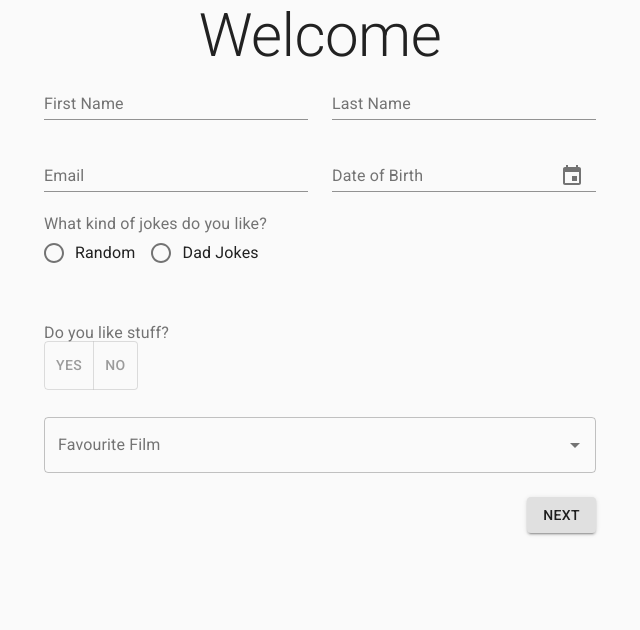
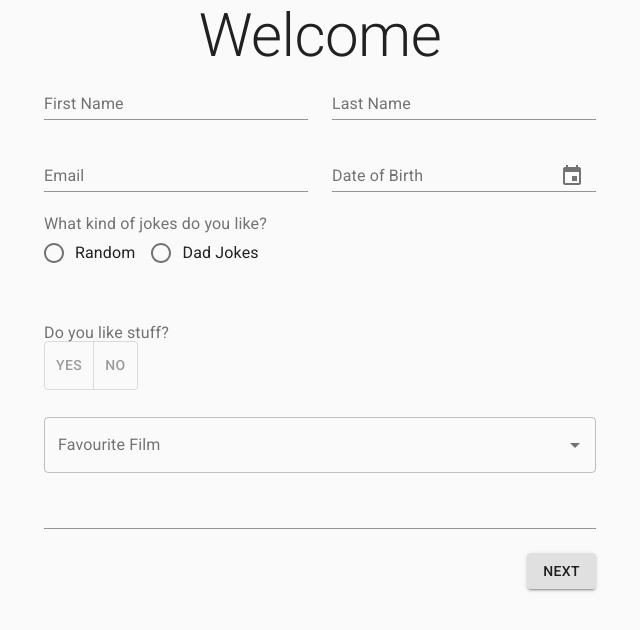
Before and after one commit to cuzzlor/react-testing, a React (Create React App) app: page / in a window 1280 px wide. Shown: the top 630 px of the page, without its empty margins (320-960 px from the left). Built offline with nearby package versions, Linux system fonts and the light colour scheme.

Commit message:
first cut currency mask with react-number-format (WIP, no tests etc yet)

```diff
--- a/package.json
+++ b/package.json
@@ -26,6 +26,7 @@
     "react": "^16.13.1",
     "react-dom": "^16.13.1",
     "react-hook-form": "^6.7.1",
+    "react-number-format": "^4.4.1",
     "react-scripts": "3.4.3",
     "react-test-renderer": "^16.13.1",
     "recoil": "0.0.13",
--- /dev/null
+++ b/src/components/NumberFormatCustom.tsx
@@ -0,0 +1,29 @@
+import React from 'react';
+import NumberFormat from 'react-number-format';
+
+interface NumberFormatCustomProps {
+  inputRef: (instance: NumberFormat | null) => void;
+  onChange: (event: { target: { name: string; value: string } }) => void;
+  name: string;
+}
+
+export function NumberFormatCustom(props: NumberFormatCustomProps) {
+  const { inputRef, onChange, ...other } = props;
+
+  return (
+    <NumberFormat
+      {...other}
+      getInputRef={inputRef}
+      onValueChange={(values) => {
+        onChange({
+          target: {
+            name: props.name,
+            value: values.value,
+          },
+        });
+      }}
+      isNumericString
+      prefix="$"
+    />
+  );
+}
--- a/src/features/personal-details/NameForm.tsx
+++ b/src/features/personal-details/NameForm.tsx
@@ -22,6 +22,7 @@ import subYears from 'date-fns/subYears';
 import React from 'react';
 import { Controller, useForm, Validate } from 'react-hook-form';
 import { Loadable } from 'recoil';
+import { NumberFormatCustom } from '../../components/NumberFormatCustom';
 
 export type JokePreference = 'dad' | 'random';
 export type YesNo = 'yes' | 'no';
@@ -33,6 +34,7 @@ export interface NameFormData {
   favouriteFilm?: string;
   jokePreference?: JokePreference | null;
   likeStuff?: YesNo | null;
+  amount?: string;
 }
 export interface NameFormHandlers {
   onSubmit?: (data: NameFormData) => void | Promise<void>;
@@ -64,6 +66,7 @@ export const NameForm: React.FC<NameFormProps> = ({
   jokePreference = null,
   sampleJoke = null,
   likeStuff = null,
+  amount = '',
   films = {
     state: 'hasValue',
     contents: [],
@@ -238,6 +241,27 @@ export const NameForm: React.FC<NameFormProps> = ({
             )}
           />
         </Grid>
+        <Grid item xs={12}>
+          <Controller
+            control={control}
+            name="amount"
+            defaultValue={amount}
+            rules={{ required: { value: true, message: 'Amount is required' } }}
+            render={(props) => (
+              <TextField
+                {...props}
+                fullWidth
+                error={!!errors.amount}
+                helperText={errors.amount?.message || ''}
+                data-testid="amount"
+                InputProps={{
+                  inputComponent: NumberFormatCustom as any,
+                }}
+                onChange={(e) => props.onChange(e.target.value)}
+              />
+            )}
+          />
+        </Grid>
         <Grid item xs={12} container justify="flex-end">
           <Button type="submit" variant="contained" data-testid="submit">
             Next
```
Also changed, not shown: 1 other file (tests, documents, lock files or other folders).
